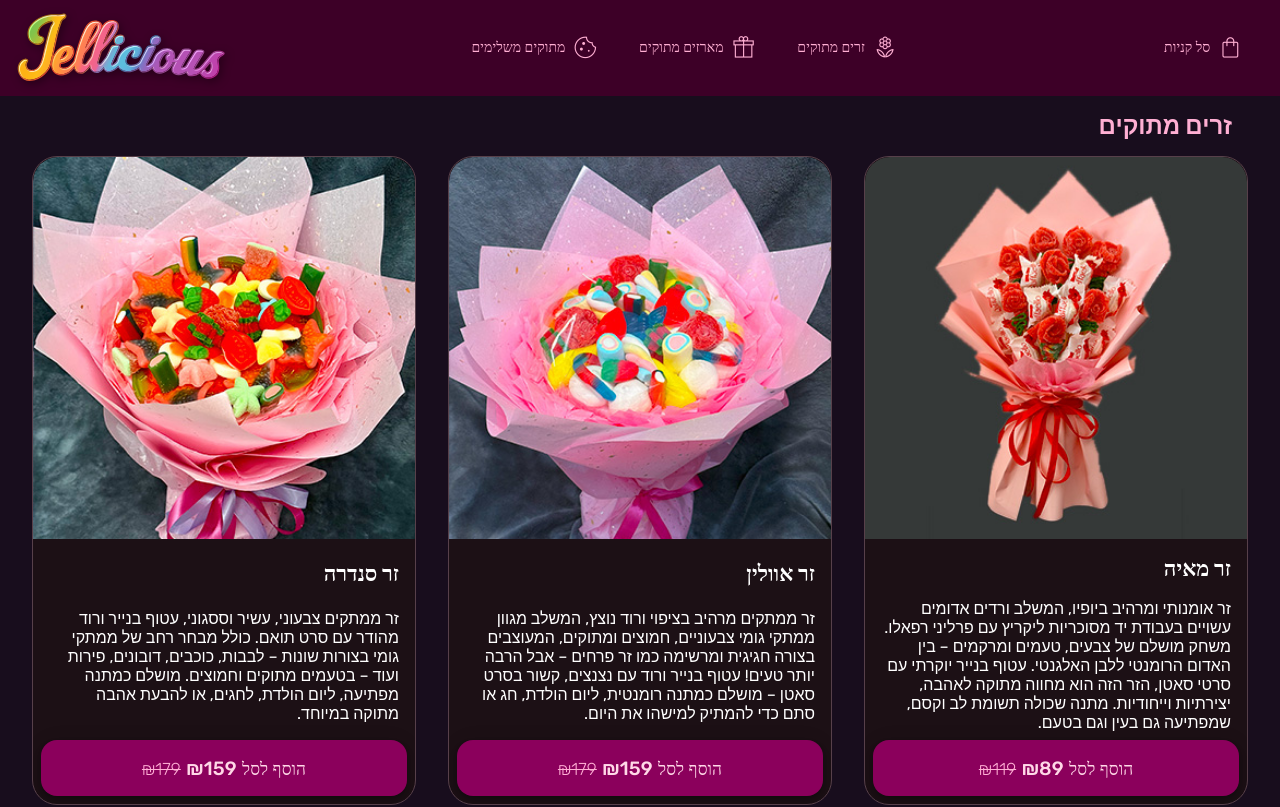
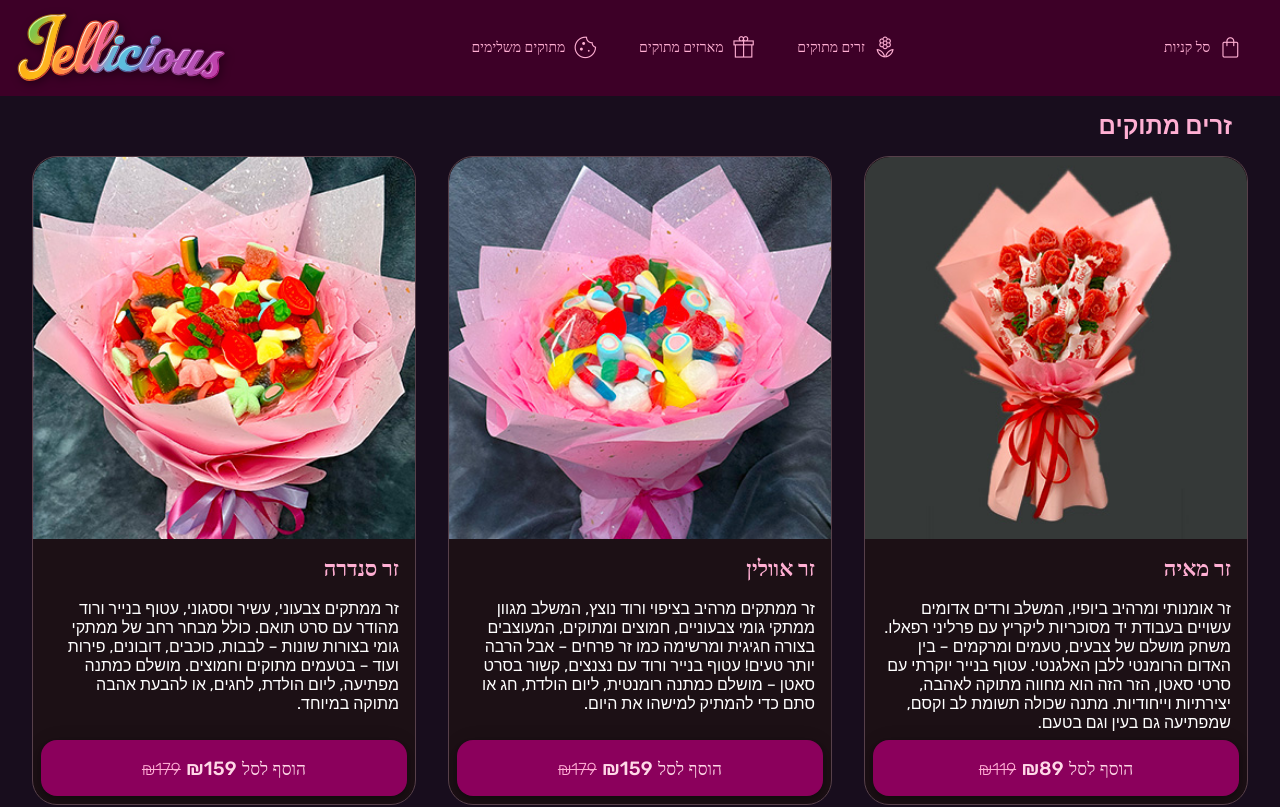
Before and after one commit to Far-Art/Jellicious, an Angular app: page / in a window 1280 px wide. Shown: the top 807 px of the page. Built offline with nearby package versions, Linux system fonts and the light colour scheme.

Commit message:
commit before update to version 20

```diff
--- a/src/app/app.component.ts
+++ b/src/app/app.component.ts
@@ -21,7 +21,6 @@ import {MatAnchor} from '@angular/material/button';
                 display: grid;
                 grid-template-rows: auto 1fr auto;
                 min-height: 100svh;
-                background-color: var(--background-surface);
 
                 .skip-link {
                     position: absolute;
--- a/src/app/pages/admin/product-manage-card/product-manage-card.component.html
+++ b/src/app/pages/admin/product-manage-card/product-manage-card.component.html
@@ -7,7 +7,7 @@
 
         <mat-form-field>
             <mat-label>תיאור</mat-label>
-            <textarea formControlName="description" matInput></textarea>
+            <textarea rows="7" formControlName="description" matInput></textarea>
         </mat-form-field>
 
         <mat-form-field>
--- a/src/app/shared/components/cart-dialog/cart-dialog.component.html
+++ b/src/app/shared/components/cart-dialog/cart-dialog.component.html
@@ -38,7 +38,7 @@
 
             <ng-container matColumnDef="price">
                 <th mat-header-cell *matHeaderCellDef>מחיר</th>
-                <td mat-cell *matCellDef="let row"> {{ row.product.price }}</td>
+                <td mat-cell *matCellDef="let row" [attr.aria-label]="row.product.price + ' שקלים'"> {{ row.product.price }}</td>
             </ng-container>
 
             <tr mat-header-row *matHeaderRowDef="displayedColumns"></tr>
--- a/src/app/shared/components/product-card/product-card.component.html
+++ b/src/app/shared/components/product-card/product-card.component.html
@@ -1,6 +1,6 @@
 <!--TODO continue with accessibility-->
 <mat-card class="product-card" appearance="outlined" role="group" [attr.aria-labelledby]="'card-title' + product.id">
-    <img [draggable]="false" mat-card-image [src]="product.imageUrl" alt="תמונה של {{product.name}}">
+    <img [draggable]="false" fetchpriority="high" mat-card-image [src]="product.imageUrl" alt="תמונה של {{product.name}}">
     <mat-card-header>
         <mat-card-title>
             <h4 [id]="'card-title' + product.id">{{ product.name }}</h4>
--- a/src/app/shared/components/product-card/product-card.component.scss
+++ b/src/app/shared/components/product-card/product-card.component.scss
@@ -2,6 +2,10 @@
     mat-card {
         height: 100%;
         overflow: hidden;
+
+        mat-card-content {
+            flex-grow: 1;
+        }
 
         mat-card-actions {
             align-items: center;
@@ -87,6 +91,10 @@
             user-select: none;
         }
 
+        h4 {
+            color: var(--mat-sys-primary);
+        }
+
         .mat-mdc-card-title {
             --mat-card-title-text-weight: 800;
         }
--- a/src/app/shared/components/product-card/product-card.component.ts
+++ b/src/app/shared/components/product-card/product-card.component.ts
@@ -2,7 +2,7 @@ import {Component, Input, OnInit} from '@angular/core';
 import {ShoppingService} from '../../services/shopping.service';
 import {Product} from '../../model/Product';
 import {MatCard, MatCardActions, MatCardContent, MatCardFooter, MatCardHeader, MatCardImage, MatCardTitle} from '@angular/material/card';
-import {NgIf, NgOptimizedImage, NgTemplateOutlet} from '@angular/common';
+import {NgIf, NgTemplateOutlet} from '@angular/common';
 import {MatFabButton} from '@angular/material/button';
 
 
@@ -18,8 +18,7 @@ import {MatFabButton} from '@angular/material/button';
         NgTemplateOutlet,
         MatFabButton,
         MatCardTitle,
-        NgIf,
-        NgOptimizedImage
+        NgIf
     ],
     templateUrl: './product-card.component.html',
     styleUrl: './product-card.component.scss'
--- a/src/app/shared/layout/nav-bar/menu-button/menu-button.component.ts
+++ b/src/app/shared/layout/nav-bar/menu-button/menu-button.component.ts
@@ -25,11 +25,29 @@ import {MatButton} from '@angular/material/button';
             .button-label {
                 display: flex;
                 align-items: center;
+                justify-content: center;
                 gap: 0.4rem;
             }
 
             .material-symbols-outlined {
                 font-size: 1.7rem;
+            }
+        }
+
+        @media (max-width: 767.98px) {
+            :host {
+                button {
+                    //font-size: 2rem;
+                    //height: 100%;
+                }
+
+                .button-label {
+                    //flex-direction: column;
+                }
+
+                .material-symbols-outlined {
+                    //font-size: 3rem;
+                }
             }
         }
     `]
--- a/src/app/shared/layout/nav-bar/nav-bar.component.scss
+++ b/src/app/shared/layout/nav-bar/nav-bar.component.scss
@@ -30,5 +30,4 @@ nav {
     .logo {
         filter: drop-shadow(2px 3px 5px rgba(0, 0, 0, 0.4));
     }
-
 }
--- a/src/assets/theme/_jellisious-theme-colors.scss
+++ b/src/assets/theme/_jellisious-theme-colors.scss
@@ -182,6 +182,7 @@ html {
     color-scheme: dark;
     color: white;
     font-family: 'Rubik', sans-serif;
+    background-color: var(--background-surface);
 
     @include mat.theme((
       color: (
```
